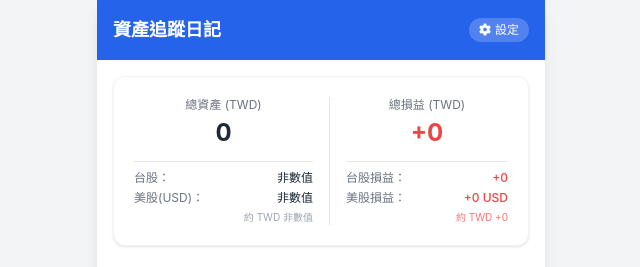
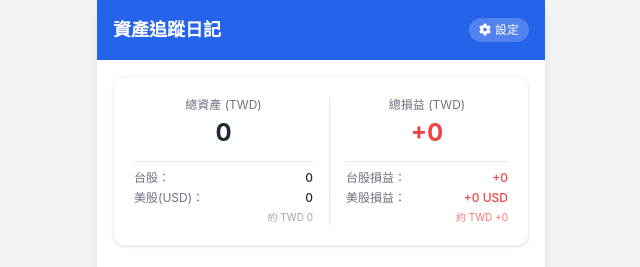
Before and after one commit to pattywu57-arch/Total-stock-asset-tracker, a plain HTML site: page index.html in a window 1280 px wide. Shown: the top 267 px of the page, 319-959 px from the left. Drawn offline with nearby package versions, Linux system fonts and the light colour scheme.

Commit message:
Update index.html

```diff
--- a/index.html
+++ b/index.html
@@ -334,7 +334,7 @@
         const formatMoney = (num) => new Intl.NumberFormat('zh-TW', { maximumFractionDigits: 0 }).format(num);
 
         return {
-          activeTab, isCloudMode, settings, form, totalAssetTwd, twPnL, usPnL,
+          activeTab, isCloudMode, settings, form, totalAssetTwd, twPnL, usPnL, latestTwTotal, latestUsTotal,
           newTwAccountName, newUsAccountName, addAccount, removeAccount,
           getUsAccCurrency, toggleUsAccCurrency, onDateChange,
           saveRecord, saveData, formatMoney
```
